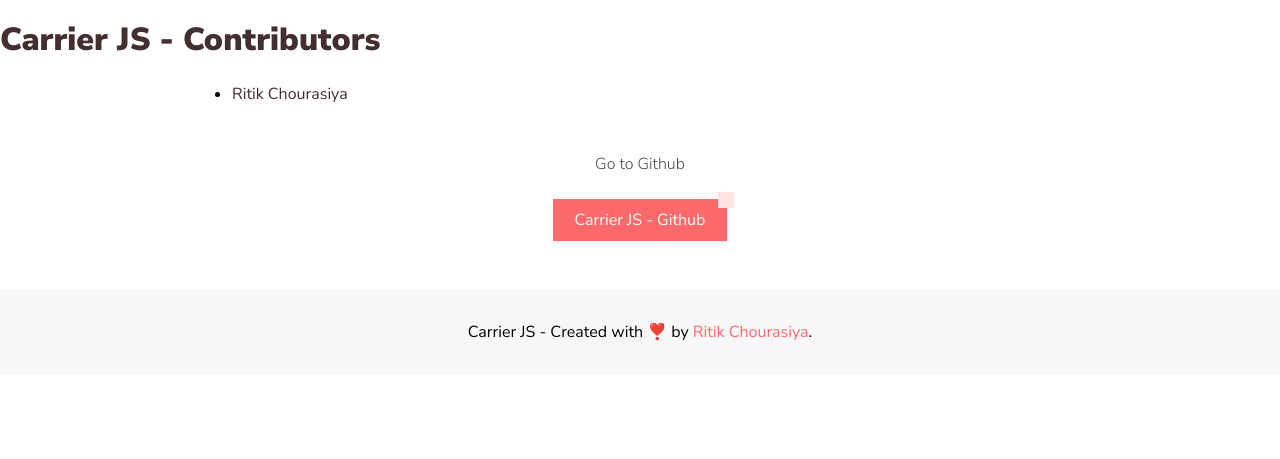
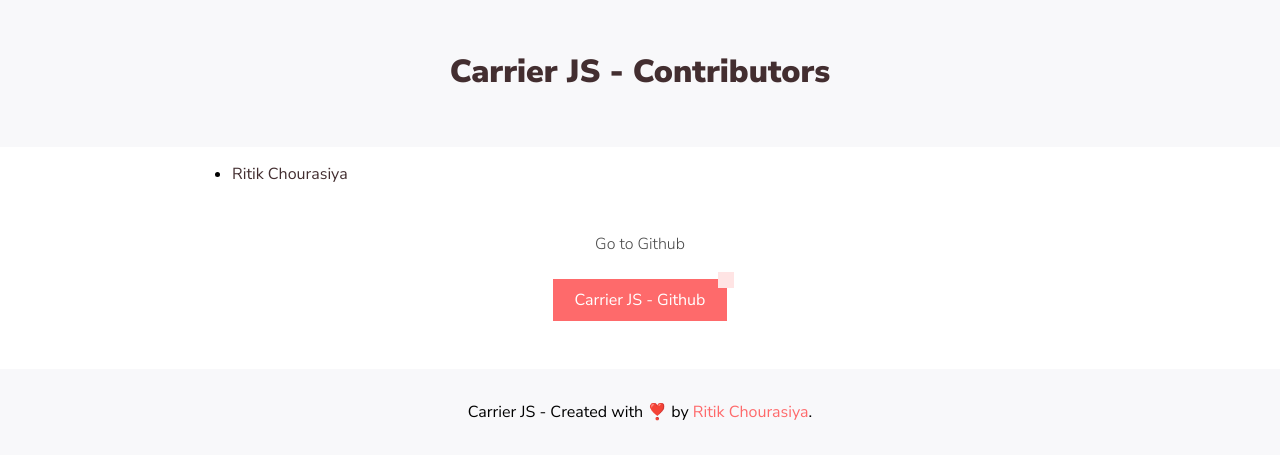
Before and after one commit to theritikchoure/carrierjs, a website: page contributors.html in a window 1280 px wide. Shown: the part 57-516 px from the top of the page. Drawn offline with nearby package versions, Linux system fonts and the light colour scheme.

Commit message:
updated css for documentation website

```diff
--- a/doc/landing.css
+++ b/doc/landing.css
@@ -156,6 +156,12 @@ nav {
   text-align: center;
 }
 
+.contributor-hero {
+  text-align: center;
+  background-color: var(--bg-color);
+  padding: 2rem 0 2rem 0;
+}
+
 @media (max-width: 750px) {
   .hero__terminal {
     width: 70%;
```
